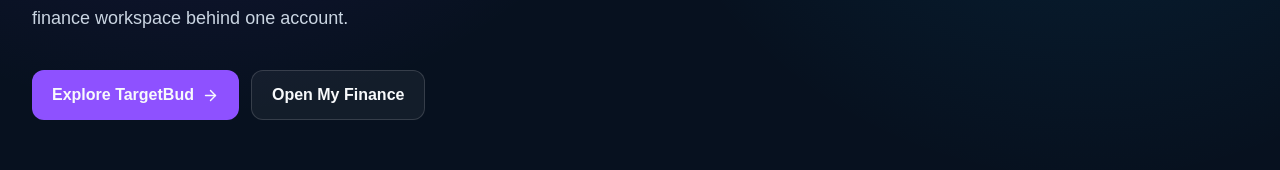
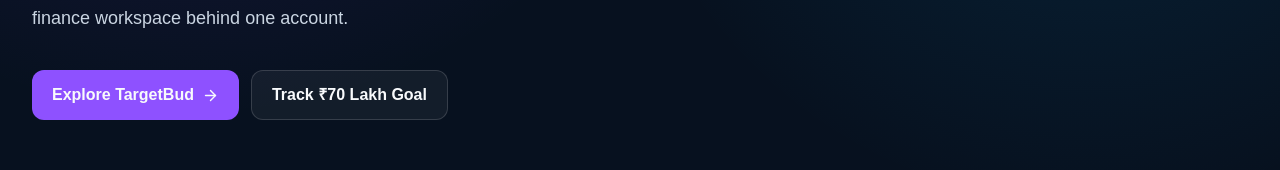
Before and after one commit to hariaahil/my-app, a Next.js app: page / in a window 1280 px wide. Shown: the part 427-597 px from the top of the page. Built offline with nearby package versions, Linux system fonts and the light colour scheme.

Commit message:
Add ₹70 lakh goal to TargetBud home

```diff
--- a/app/page.tsx
+++ b/app/page.tsx
@@ -1,5 +1,5 @@
 import Link from "next/link";
-import { ArrowRight, BarChart3, Code2, Gamepad2, Newspaper, ShieldCheck, Trophy } from "lucide-react";
+import { ArrowRight, BarChart3, Code2, Gamepad2, Newspaper, ShieldCheck, Target, Trophy } from "lucide-react";
 
 const modules = [
   ["Markets", "NSE/BSE, indices, gainers, losers and charts", BarChart3, "/markets"],
@@ -8,6 +8,7 @@ const modules = [
   ["Developer Tools", "JSON, Base64, UUID, Regex, JWT and API utilities", Code2, "/tools"],
   ["Games", "Fast browser games with clean ad placements", Gamepad2, "/games"],
   ["My Finance", "Private planning, expenses, loans and investments", ShieldCheck, "/finance"],
+  ["₹70 Lakh Goal", "Simple progress tracker for your long-term target", Target, "/goal"],
 ] as const;
 
 export default function Home() {
@@ -33,7 +34,7 @@ export default function Home() {
           <p className="mt-6 max-w-2xl text-lg leading-8 text-slate-300">A public platform for markets, news, sports and powerful tools — with your private finance workspace behind one account.</p>
           <div className="mt-9 flex flex-wrap gap-3">
             <Link href="/markets" className="inline-flex items-center gap-2 rounded-xl bg-violet-500 px-5 py-3 font-semibold hover:bg-violet-400">Explore TargetBud <ArrowRight size={17} /></Link>
-            <Link href="/finance" className="rounded-xl border border-white/15 bg-white/5 px-5 py-3 font-semibold hover:bg-white/10">Open My Finance</Link>
+            <Link href="/goal" className="rounded-xl border border-white/15 bg-white/5 px-5 py-3 font-semibold hover:bg-white/10">Track ₹70 Lakh Goal</Link>
           </div>
         </div>
 
```
